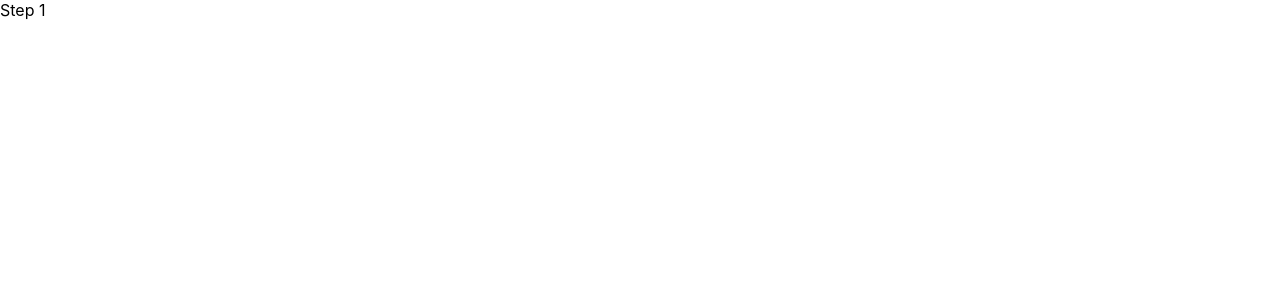
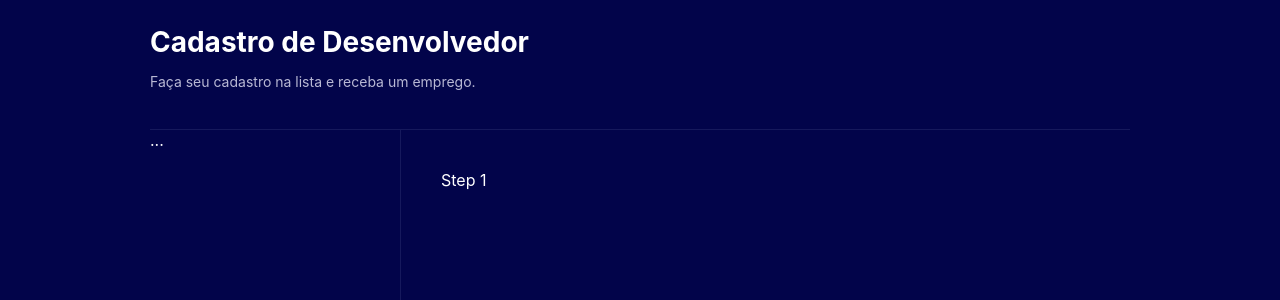
Before and after one commit to guisaoncella/react-form, a React (Vite) app: page / in a window 1280 px wide. Shown: the top 300 px of the page. Built offline with nearby package versions, Linux system fonts and the light colour scheme.

Commit message:
:lipstick: feat: form theme

```diff
--- /dev/null
+++ b/src/components/Header/index.tsx
@@ -0,0 +1,10 @@
+import { Container } from "./styles"
+
+export const Header = () => {
+    return(
+        <Container>
+            <h1>Cadastro de Desenvolvedor</h1>
+            <p>Faça seu cadastro na lista e receba um emprego.</p>
+        </Container>
+    )
+}
--- /dev/null
+++ b/src/components/Header/styles.ts
@@ -0,0 +1,17 @@
+import styled from "styled-components";
+
+export const Container = styled.header`
+    padding: 25px 0;
+    border-bottom: 1px solid #16195C;
+
+    h1{
+        margin: 0;
+        padding: 0;
+        font-size: 28px;
+    }
+
+    p{
+        font-size: 14px;
+        color: #b8b8d4;
+    }
+`
--- /dev/null
+++ b/src/components/Themes/index.tsx
@@ -0,0 +1,26 @@
+import { ReactNode } from "react"
+import { Header } from "../Header"
+import { Container, Area, Steps, Sidebar, Page } from "./styles"
+
+type Props = {
+    children: ReactNode
+}
+
+export const Theme = ({children}: Props) => {
+    return(
+        <Container>
+            <Area>
+                <Header />
+
+                <Steps>
+                    <Sidebar>
+                        ...
+                    </Sidebar>
+                    <Page>
+                        {children}
+                    </Page>
+                </Steps>
+            </Area>
+        </Container>
+    )
+}
--- /dev/null
+++ b/src/components/Themes/styles.ts
@@ -0,0 +1,31 @@
+import styled from "styled-components";
+
+export const Container = styled.div`
+    background-color: #02044A;
+    color: #fff;
+    min-height: 100vh;
+`
+
+export const Area = styled.div`
+    margin: auto;
+    max-width: 980px;
+    min-height: 100vh;
+    display: flex;
+    flex-direction: column;
+`
+
+export const Steps = styled.div`
+    flex: 1;
+    display: flex;
+`
+
+export const Sidebar = styled.div`
+    width: 250px;
+    border-right: 1px solid #16195C;
+`
+
+export const Page = styled.div`
+    flex: 1;
+    padding-left: 40px;
+    padding-top: 40px;
+`
--- a/src/pages/FormStep1/index.tsx
+++ b/src/pages/FormStep1/index.tsx
@@ -1,9 +1,12 @@
+import { Theme } from "../../components/Themes";
 import { Container } from "./styles";
 
 export const FormStep1 = () => {
     return(
-        <Container>
-            Step 1
-        </Container>
+        <Theme>
+            <Container>
+                Step 1
+            </Container>
+        </Theme>
     )
 }
```
